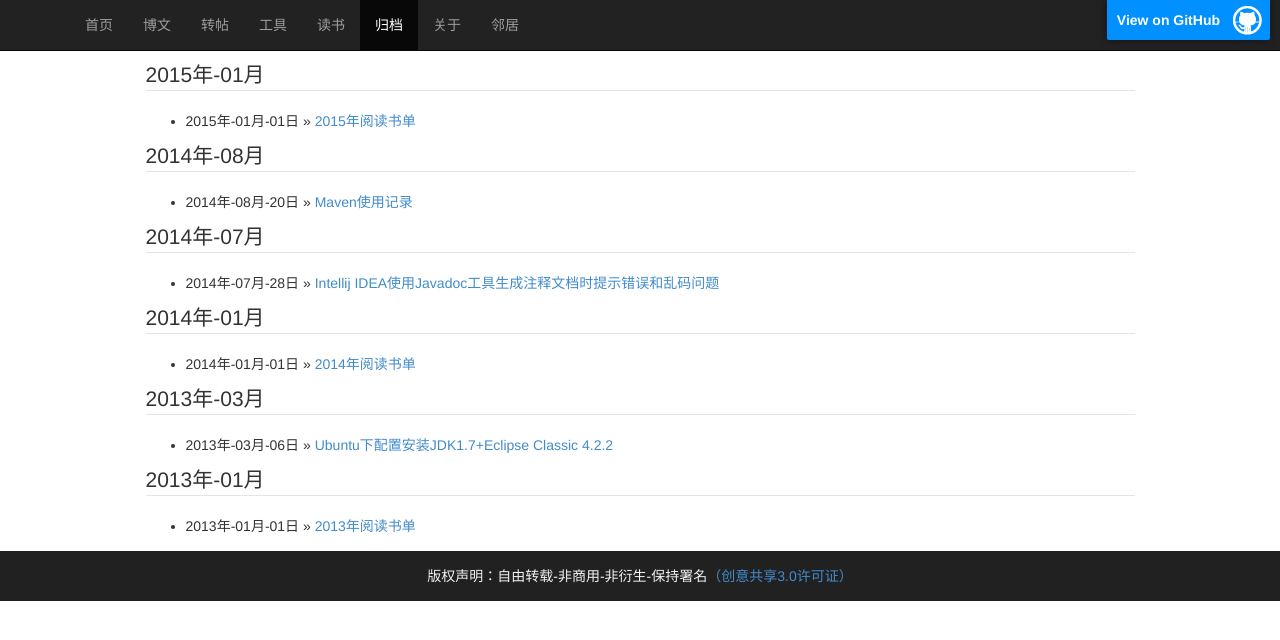
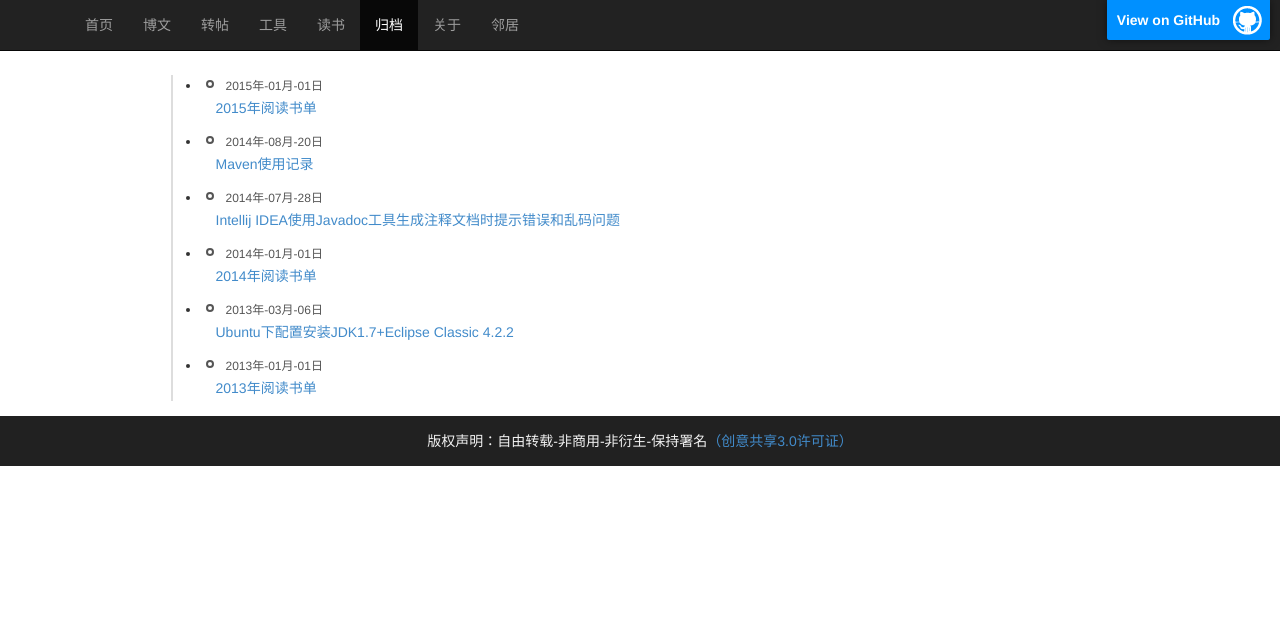
Before and after one commit to sheleng/sheleng.github.io, a Jekyll site: the page built from pages/archive.html, in a window 1280 px wide. Shown: the top 640 px of the page. Built offline with Jekyll 4.4.1, drawn with Linux system fonts in a browser that asks for light colours.

Commit message:
修改归档样式

```diff
--- a/pages/archive.html
+++ b/pages/archive.html
@@ -4,33 +4,10 @@
 archive: active
 ---
 
-{% for post in site.posts  %}
-    {% capture this_year %}{{ post.date | date: "%Y" }}{% endcapture %}
-    {% capture this_month %}{{ post.date | date: "%m" }}{% endcapture %}
-    {% capture next_year %}{{ post.previous.date | date: "%Y" }}{% endcapture %}
-    {% capture next_month %}{{ post.previous.date | date: "%m" }}{% endcapture %}
-
-    {% if forloop.first %}
-      <legend id="{{this_year}}-{{this_month}}">{{this_year}}年-{{this_month}}月</legend>
-      <ul>
-    {% endif %}
-    <li><span>{{ post.date | date: "%Y年-%m月-%d日" }}</span> &raquo;
-      <a class="pjaxlink" href="{{ post.url }}">{{ post.title }}</a>
-    </li>
-
-    {% if forloop.last %}
-      </ul>
-    {% else %}
-      {% if this_year != next_year %}
-        </ul>
-        <legend id="{{next_year}}-{{next_month}}">{{next_year}}年-{{next_month}}月</legend>
-        <ul>
-      {% else %}
-        {% if this_month != next_month %}
-        </ul>
-        <legend id="{{next_year}}-{{next_month}}">{{next_year}}年-{{next_month}}月</legend>
-        <ul>
-        {% endif %}
-      {% endif %}
-    {% endif %}
-{% endfor %}
+<div class="times">
+  <ul>
+    {% for post in site.posts  %}
+      <li><b></b><span>{{ post.date | date: "%Y年-%m月-%d日" }}</span><p><a class="pjaxlink" href="{{ post.url }}">{{ post.title }}</a></p></li>
+    {% endfor %}
+  </ul>
+</div>
--- a/public/css/style.css
+++ b/public/css/style.css
@@ -169,3 +169,12 @@
 .book_tab_content{
   padding-left: 150px;
 }
+
+.times {display:block;margin:15px 0;}/*首先，我们要创建一个容器class*/
+.times ul {margin-left:25px;border-left:2px solid #ddd;}/*利用ul标签的特性，设置外边框左移25px，左边边框是2px粗的实心线，颜色一般要浅一点*/
+.times ul li {width:100%;margin-left:-12px;line-height:20px;font-weight:narmal;}/*一般情况，通过li标签控制圆点回到时间线上，然后控制要出现的文字大小和是否粗体*/
+.times ul li b {width:8px;height:8px;background:#fff;border:2px solid #555;margin:5px;border-radius:6px;-webkit-border-radius:6px;-moz-border-radius:6px;overflow:hidden;display:inline-block;float:left;}/*利用处理加粗以外没有其它特别属性b标签做时间轴的圆点。*/
+.times ul li span {padding-left:7px;font-size:12px;line-height:20px;color:#555;}/*设置span标签的属性，让它来做时间显示，加一点边距，使时间显示离时间线远一点*/
+.times ul li:hover b {border:2px solid #ff6600;}/*注意这一行，前面的li标签后面加了一个:hover伪属性，意思是鼠标移上来，激活后面的属性，这样可以设置鼠标移动到整个时间范围的时候，时间点和时间显示会变色*/
+.times ul li:hover span {color:#ff6600;}/*同上*/
+.times ul li p {padding-left:15px;font-size:14px;line-height:25px;}/*这里利用段落标签p做文字介绍*/
```
